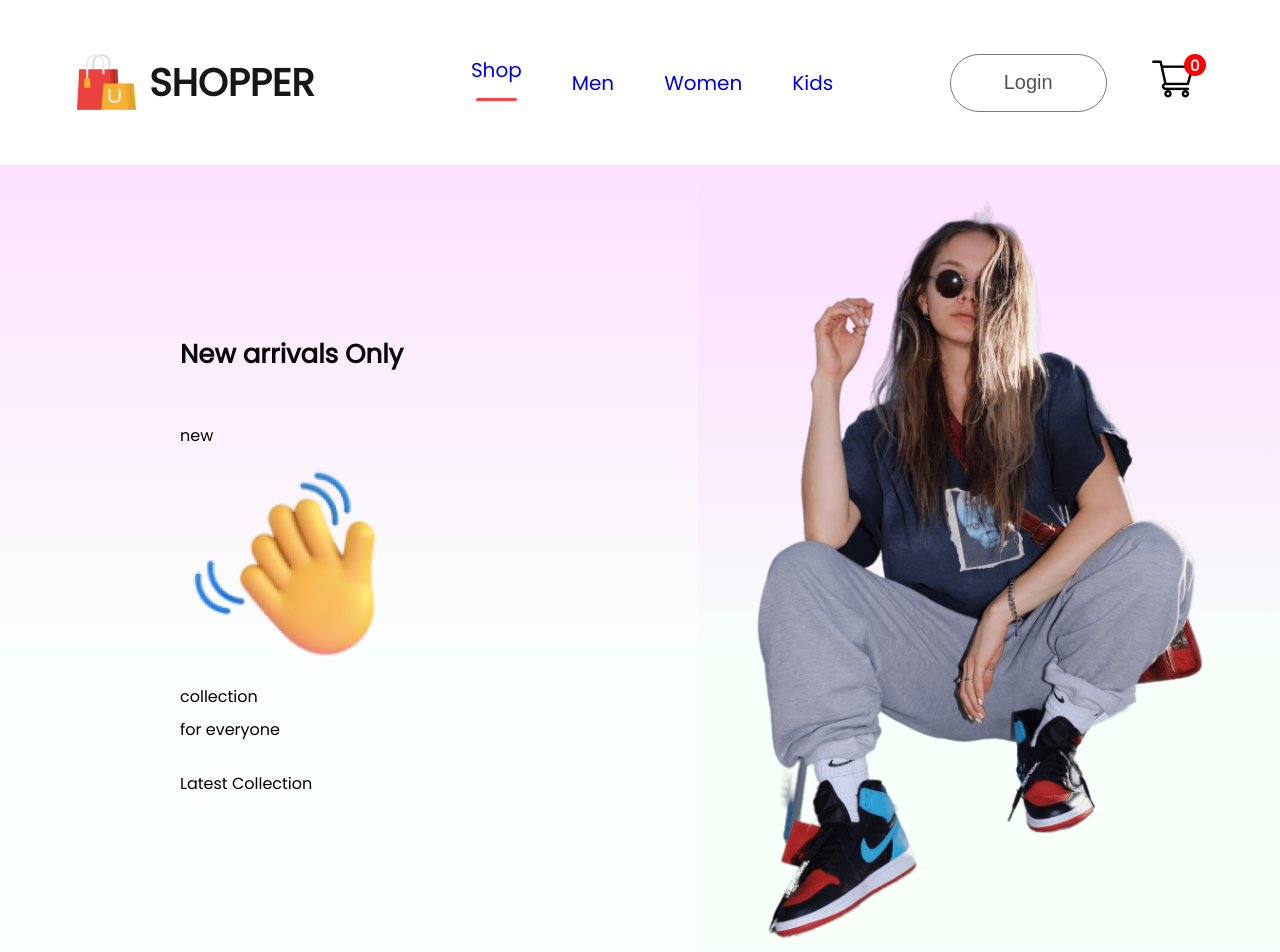
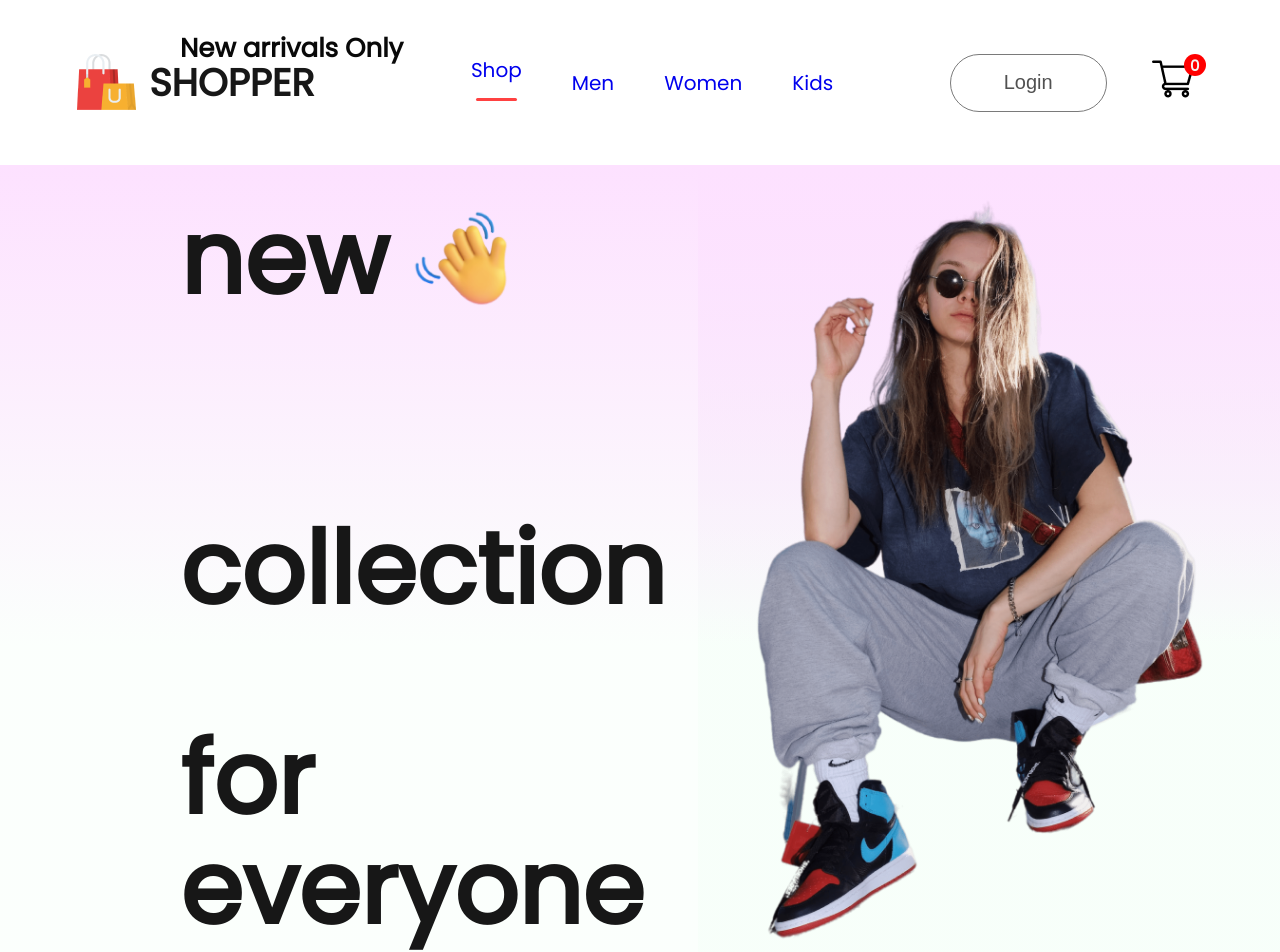
Before and after one commit to Kirttinath/Code-World, a React (Create React App) app in the folder frontend/: page / in a window 1280 px wide. Shown: the top 952 px of the page. Built offline with nearby package versions, Linux system fonts and the light colour scheme.

Commit message:
adding styles to hero section

```diff
--- a/frontend/src/Components/Hero/Hero.css
+++ b/frontend/src/Components/Hero/Hero.css
@@ -19,3 +19,35 @@
     font-size: 26px;
     font-weight: 600;
 }
+
+.hero-left p{
+    color: #171717;
+    font-size: 100px;
+    font-weight: 700;
+}
+
+.hero-hand-icon{
+    display: flex;
+    align-items: center;
+    gap: 20px;
+}
+
+.hero-hand-icon img{
+    width: 105px;
+
+}
+
+.hero-latest-btn{
+    display: flex;
+    justify-content: center;
+    align-items: center;
+    gap: 15px;
+    width: 310px;
+    height: 70px;
+    border-radius: 75px;
+    margin-top: 30px;
+    background: #ff4141;
+    color: white;
+    font-size: 22px;
+    font-weight: 500;
+}
```
